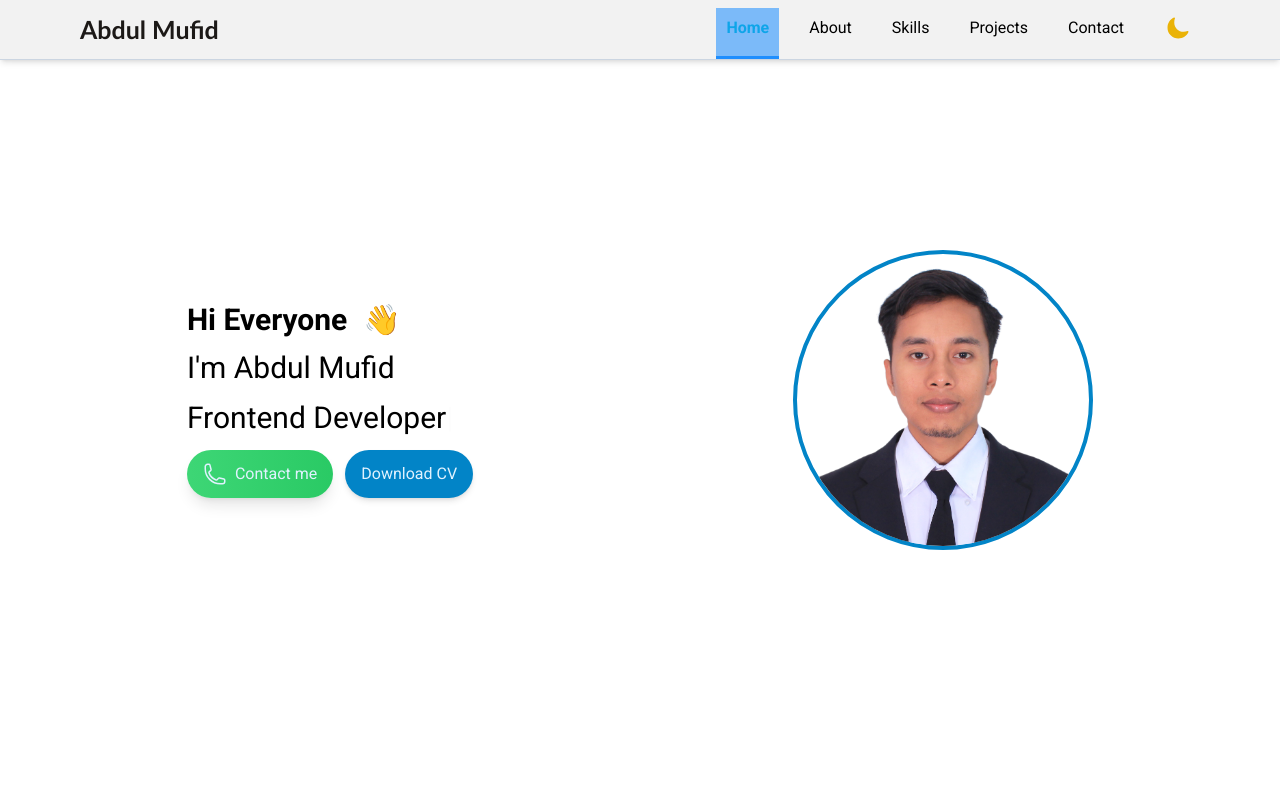
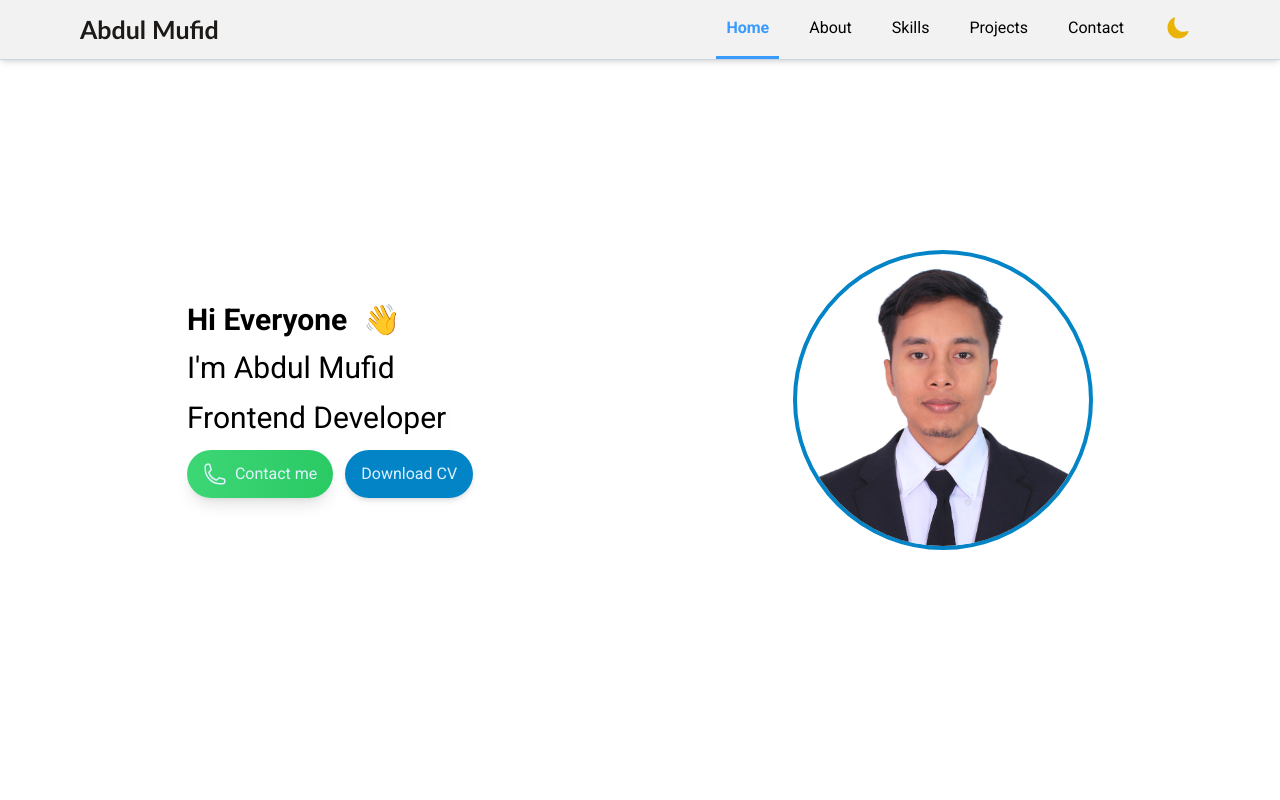
Before and after one commit to amufid/abdul-mufid-portofolio, a React (Vite) app: page / in a window 1280 px wide. In both pictures the pointer is over the link "Home". Shown: the top 800 px of the page. Built offline with nearby package versions, Linux system fonts and the light colour scheme.

Commit message:
Update index.css

```diff
--- a/src/index.css
+++ b/src/index.css
@@ -155,8 +155,8 @@ nav li .active {
   font-weight: bold;
 }
 
-nav a.active:hover {
-  background-color: #0683ff81;
+nav li .active:hover {
+  color: var(--blue-custom);
 }
 
 @keyframes active-nav {
```
